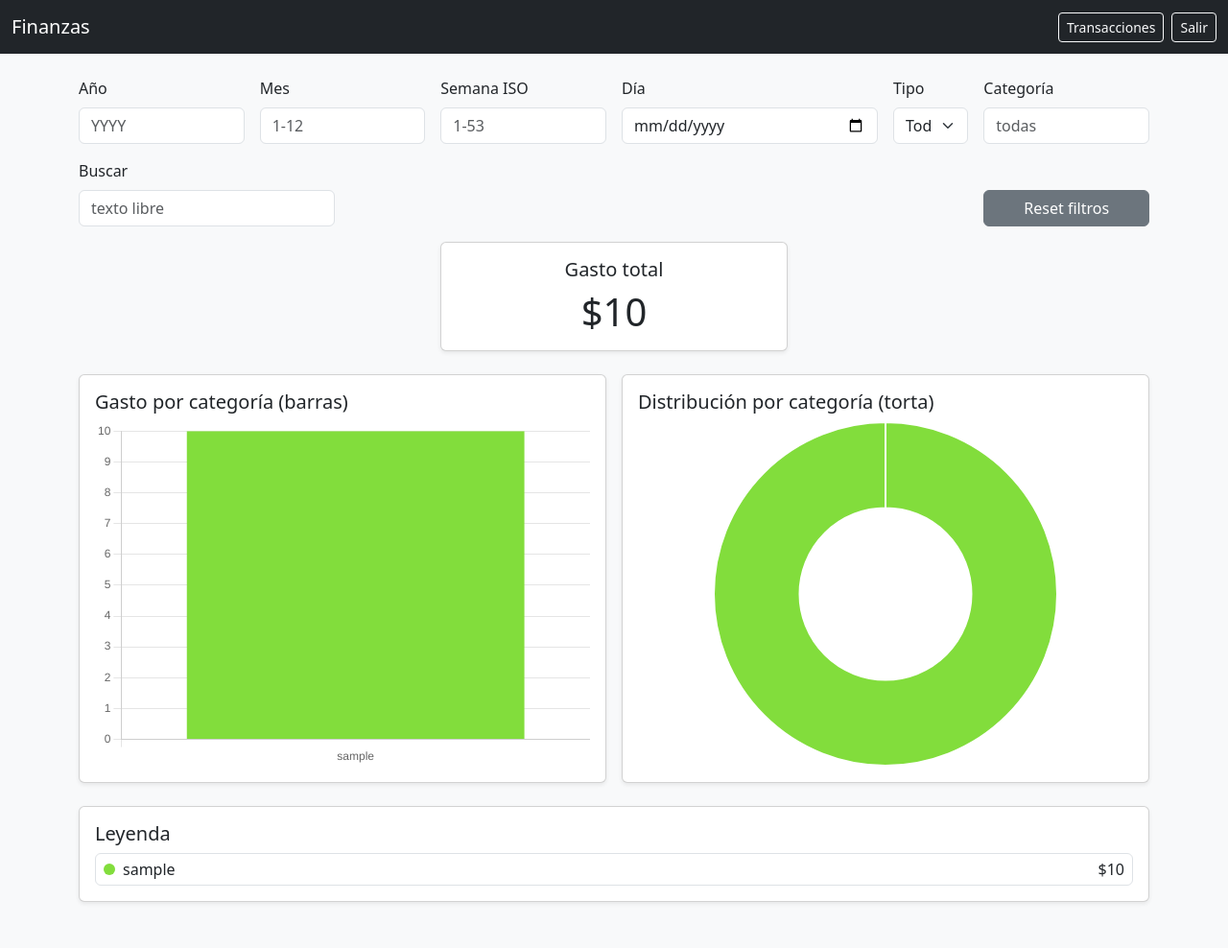
After one commit to tsunayoshi21/catitaycris_expenses_app, a Flask app: page /dashboard in a window 1280 px wide. The commit adds this page. Shown: the whole page at 96% size. Run offline with Flask 3, Linux system fonts and the light colour scheme; a user stored in the database is signed in; tables that the repository leaves empty hold one stand-in row (values such as "Sample post").

Commit message:
mejoras en el frontend

```diff
--- a/app/config.py
+++ b/app/config.py
@@ -4,6 +4,7 @@ from dotenv import load_dotenv
 load_dotenv()
 
 class Config:
+    SECRET_KEY = os.getenv('SECRET_KEY', 'dev-change-me')
     SQLALCHEMY_DATABASE_URI = os.getenv('DATABASE_URL', 'sqlite:///finanzas.db')
     SQLALCHEMY_TRACK_MODIFICATIONS = False
     TELEGRAM_BOT_TOKEN = os.getenv('TELEGRAM_BOT_TOKEN')
@@ -13,4 +14,5 @@ class Config:
     IMAP_FOLDER = os.getenv('IMAP_FOLDER', 'INBOX')
     APP_ENCRYPTION_KEY = os.getenv('APP_ENCRYPTION_KEY')
     POLL_INTERVAL = int(os.getenv('POLL_INTERVAL', '60'))  # seconds
-    ALLOWED_BANK_SENDERS = [s.strip().lower() for s in os.getenv('BANK_SENDERS').split(',')]
+    _senders = (os.getenv('BANK_SENDERS') or '').strip().lower()
+    ALLOWED_BANK_SENDERS = [s.strip() for s in _senders.split(',') if s.strip()]
--- a/app/models.py
+++ b/app/models.py
@@ -3,6 +3,7 @@ from datetime import datetime, timezone
 import os
 import bcrypt
 from cryptography.fernet import Fernet, InvalidToken
+from flask_login import UserMixin
 
 # Utilidad de cifrado simétrico para credenciales sensibles (IMAP password)
 # Generar clave una vez y ponerla en variable de entorno APP_ENCRYPTION_KEY (32 url-safe base64 bytes de Fernet)
@@ -43,7 +44,7 @@ class Account(db.Model):
             raise RuntimeError('No se pudo descifrar credenciales (clave incorrecta)')
 
 
-class User(db.Model):
+class User(UserMixin, db.Model):
     __tablename__ = 'users'
     id = db.Column(db.Integer, primary_key=True)
     username = db.Column(db.String(80), unique=True, nullable=False, index=True)
--- a/app/routes.py
+++ b/app/routes.py
@@ -1,17 +1,139 @@
-from flask import Blueprint, jsonify, render_template
-from .models import Transaction
+from flask import Blueprint, jsonify, render_template, request, redirect, url_for, flash
+from flask_login import login_user, logout_user, login_required, current_user
+from .models import Transaction, User
+from .services.database import db
 import logging
+from datetime import datetime, date, time, timedelta, timezone
 
 # Logger para este módulo
 logger = logging.getLogger(__name__)
 
 bp = Blueprint('main', __name__)
 
+
 @bp.route('/')
+@login_required
 def index():
     return render_template('dashboard.html')
 
+
+@bp.route('/dashboard')
+@login_required
+def dashboard():
+    return render_template('dashboard.html')
+
+
+@bp.route('/login', methods=['GET', 'POST'])
+def login():
+    if request.method == 'POST':
+        username = request.form.get('username', '').strip()
+        password = request.form.get('password', '').strip()
+        user = User.query.filter_by(username=username).first()
+        if user and user.check_password(password):
+            login_user(user)
+            return redirect(url_for('main.index'))
+        flash('Credenciales inválidas', 'danger')
+    return render_template('login.html')
+
+
+@bp.route('/logout')
+@login_required
+def logout():
+    logout_user()
+    return redirect(url_for('main.login'))
+
+
+@bp.route('/transactions')
+@login_required
+def transactions_page():
+    return render_template('transactions.html')
+
+
+def _parse_date_filters(args):
+    """Devuelve (start_utc, end_utc) o (None, None) según filtros year/month/week/day."""
+    try:
+        day_str = args.get('day')
+        year = args.get('year', type=int)
+        month = args.get('month', type=int)
+        week = args.get('week', type=int)
+
+        if day_str:
+            d = datetime.fromisoformat(day_str).date()
+            start = datetime.combine(d, time.min, tzinfo=timezone.utc)
+            end = start + timedelta(days=1)
+            return start, end
+        if year and week:
+            # ISO week (Mon-Sun)
+            d = date.fromisocalendar(year, week, 1)
+            start = datetime.combine(d, time.min, tzinfo=timezone.utc)
+            end = start + timedelta(days=7)
+            return start, end
+        if year and month:
+            d = date(year, month, 1)
+            if month == 12:
+                d2 = date(year + 1, 1, 1)
+            else:
+                d2 = date(year, month + 1, 1)
+            start = datetime.combine(d, time.min, tzinfo=timezone.utc)
+            end = datetime.combine(d2, time.min, tzinfo=timezone.utc)
+            return start, end
+        if year:
+            start = datetime(year, 1, 1, tzinfo=timezone.utc)
+            end = datetime(year + 1, 1, 1, tzinfo=timezone.utc)
+            return start, end
+        return None, None
+    except Exception as e:
+        logger.debug('Error parseando filtros de fecha: %s', e)
+        return None, None
+
+
 @bp.route('/api/transactions')
+@login_required
 def api_transactions():
-    txs = Transaction.query.order_by(Transaction.date.desc()).limit(200).all()
+    # Filtros
+    q = (request.args.get('q') or '').strip().lower()
+    category = (request.args.get('category') or '').strip().lower()
+    ttype = request.args.get('type')
+
+    start, end = _parse_date_filters(request.args)
+
+    query = Transaction.query.filter_by(user_id=current_user.id)
+
+    if start and end:
+        query = query.filter(Transaction.date >= start, Transaction.date < end)
+    if category:
+        query = query.filter(db.func.lower(Transaction.category).contains(category))
+    if ttype:
+        query = query.filter(Transaction.type == ttype)
+
+    txs = query.order_by(Transaction.date.desc()).limit(2000).all()
+
+    if q:
+        def match_q(t: Transaction) -> bool:
+            blob = f"{t.merchant or ''} {t.description or ''} {t.category or ''} {t.type or ''}".lower()
+            return q in blob
+        txs = [t for t in txs if match_q(t)]
+
     return jsonify([t.to_dict() for t in txs])
+
+
+@bp.route('/api/update_transaction', methods=['POST'])
+@login_required
+def api_update_transaction():
+    data = request.get_json(force=True)
+    tx_id = data.get('id')
+    if not tx_id:
+        return jsonify({'ok': False, 'error': 'id requerido'}), 400
+
+    tx = Transaction.query.filter_by(id=tx_id, user_id=current_user.id).first()
+    if not tx:
+        return jsonify({'ok': False, 'error': 'no encontrado'}), 404
+
+    # Campos editables
+    if 'description' in data:
+        tx.description = (data['description'] or '').strip() or None
+    if 'category' in data:
+        tx.category = (data['category'] or '').strip() or None
+
+    db.session.commit()
+    return jsonify({'ok': True, 'transaction': tx.to_dict()})
--- /dev/null
+++ b/app/templates/base.html
@@ -0,0 +1,25 @@
+<!doctype html>
+<html lang="es">
+<head>
+  <meta charset="utf-8" />
+  <title>{% block title %}Finanzas{% endblock %}</title>
+  <meta name="viewport" content="width=device-width, initial-scale=1">
+  <link href="https://cdn.jsdelivr.net/npm/bootstrap@5.3.3/dist/css/bootstrap.min.css" rel="stylesheet">
+  {% block head %}{% endblock %}
+</head>
+<body class="bg-light">
+<nav class="navbar navbar-expand-lg navbar-dark bg-dark">
+  <div class="container-fluid">
+    <a class="navbar-brand" href="/">Finanzas</a>
+    <div class="d-flex gap-2">
+      <a href="/transactions" class="btn btn-outline-light btn-sm">Transacciones</a>
+      <a href="/logout" class="btn btn-outline-light btn-sm">Salir</a>
+    </div>
+  </div>
+</nav>
+<div class="container py-4">
+  {% block content %}{% endblock %}
+</div>
+{% block scripts %}{% endblock %}
+</body>
+</html>
--- a/app/templates/dashboard.html
+++ b/app/templates/dashboard.html
@@ -1,63 +1,186 @@
-<!doctype html>
-<html lang="es">
-<head>
-  <meta charset="utf-8" />
-  <title>Dashboard Finanzas</title>
+{% extends 'base.html' %}
+{% block title %}Dashboard - Finanzas{% endblock %}
+
+{% block head %}
+  <script src="https://cdn.jsdelivr.net/npm/chart.js@4.4.1/dist/chart.umd.min.js"></script>
   <style>
-    body { font-family: system-ui, Arial; margin: 1rem; background:#f5f7fa; }
-    h1 { font-size: 1.4rem; }
-    table { border-collapse: collapse; width:100%; background:white; }
-    th, td { border:1px solid #ddd; padding:6px; font-size:0.85rem; }
-    th { background:#222; color:white; position:sticky; top:0; }
-    .amount.neg { color:#c0392b; }
-    .amount.pos { color:#27ae60; }
-    .pill { padding:2px 6px; border-radius:12px; background:#eee; font-size:0.7rem; }
-    #filters { margin:0 0 1rem; display:flex; gap:1rem; flex-wrap:wrap; }
-    footer { margin-top:2rem; font-size:0.7rem; color:#666; }
+    /* Igualar tamaño/altura de gráficos y mejorar estética */
+    .chart-container { position: relative; height: 360px; }
+    @media (min-width: 1400px){ .chart-container { height: 420px; } }
   </style>
-</head>
-<body>
-<h1>Gastos personales</h1>
-<div id="filters">
-  <label>Buscar <input id="q" /></label>
-  <label>Tipo
-    <select id="type">
+{% endblock %}
+
+{% block content %}
+  <div class="row g-3 align-items-end mb-3">
+    <div class="col-6 col-md-2">
+      <label class="form-label">Año</label>
+      <input id="year" type="number" class="form-control" placeholder="YYYY">
+    </div>
+    <div class="col-6 col-md-2">
+      <label class="form-label">Mes</label>
+      <input id="month" type="number" class="form-control" placeholder="1-12">
+    </div>
+    <div class="col-6 col-md-2">
+      <label class="form-label">Semana ISO</label>
+      <input id="week" type="number" class="form-control" placeholder="1-53">
+    </div>
+    <div class="col-6 col-md-3">
+      <label class="form-label">Día</label>
+      <input id="day" type="date" class="form-control">
+    </div>
+    <div class="col-6 col-md-1">
+      <label class="form-label">Tipo</label>
+      <select id="type" class="form-select">
         <option value="">Todos</option>
         <option value="debito">Débito</option>
         <option value="credito">Crédito</option>
         <option value="transferencia">Transferencia</option>
       </select>
-  </label>
-  <label>Categoría <input id="cat" /></label>
     </div>
-<table id="tbl">
-  <thead><tr><th>Fecha</th><th>Monto</th><th>Comercio</th><th>Tipo</th><th>Categoría</th><th>Descripción</th></tr></thead>
-  <tbody></tbody>
-</table>
-<footer>Actualiza cada 30s automáticamente</footer>
+    <div class="col-6 col-md-2">
+      <label class="form-label">Categoría</label>
+      <input id="category" class="form-control" placeholder="todas">
+    </div>
+    <div class="col-12 col-md-3">
+      <label class="form-label">Buscar</label>
+      <input id="q" class="form-control" placeholder="texto libre">
+    </div>
+    <div class="col-12 col-md-2 ms-auto">
+      <button id="resetFilters" class="btn btn-secondary w-100">Reset filtros</button>
+    </div>
+  </div>
+
+  <!-- Resumen -->
+  <div class="row g-3 mb-4">
+    <div class="col-12 col-md-4 offset-md-4">
+      <div class="card shadow-sm">
+        <div class="card-body text-center">
+          <h5 class="card-title">Gasto total</h5>
+          <div id="total" class="display-6">$0</div>
+        </div>
+      </div>
+    </div>
+  </div>
+
+  <!-- Gráficos alineados y del mismo tamaño -->
+  <div class="row g-3 mb-4 align-items-stretch">
+    <div class="col-12 col-xl-6">
+      <div class="card shadow-sm h-100">
+        <div class="card-body">
+          <h5 class="card-title">Gasto por categoría (barras)</h5>
+          <div class="chart-container">
+            <canvas id="catChart"></canvas>
+          </div>
+        </div>
+      </div>
+    </div>
+    <div class="col-12 col-xl-6">
+      <div class="card shadow-sm h-100">
+        <div class="card-body">
+          <h5 class="card-title">Distribución por categoría (torta)</h5>
+          <div class="chart-container">
+            <canvas id="pieChart"></canvas>
+          </div>
+        </div>
+      </div>
+    </div>
+  </div>
+
+  <!-- Leyenda a ancho completo -->
+  <div class="row g-3 mb-4">
+    <div class="col-12">
+      <div class="card shadow-sm">
+        <div class="card-body">
+          <h5 class="card-title">Leyenda</h5>
+          <div id="legend" class="d-flex flex-column gap-2"></div>
+        </div>
+      </div>
+    </div>
+  </div>
+{% endblock %}
+
+{% block scripts %}
 <script>
-async function load(){
-  const r = await fetch('/api/transactions');
-  const data = await r.json();
-  render(data);
+function hashString(s){
+  let h = 0; for(let i=0;i<s.length;i++){ h = ((h<<5)-h) + s.charCodeAt(i); h|=0; }
+  return h;
 }
-function render(data){
-  const q = document.getElementById('q').value.toLowerCase();
-  const type = document.getElementById('type').value;
-  const cat = document.getElementById('cat').value.toLowerCase();
-  const body = document.querySelector('#tbl tbody');
-  body.innerHTML='';
-  data.filter(t => (!q || JSON.stringify(t).toLowerCase().includes(q)) && (!type || t.type===type) && (!cat || (t.category||'').toLowerCase().includes(cat)))
-    .forEach(t => {
-      const tr=document.createElement('tr');
-      const amtCls = t.amount < 0 ? 'neg':'pos';
-      tr.innerHTML = `<td>${new Date(t.date).toLocaleString()}</td><td class="amount ${amtCls}">${t.amount.toFixed(2)}</td><td>${t.merchant||''}</td><td><span class="pill">${t.type||''}</span></td><td>${t.category||''}</td><td>${t.description||''}</td>`;
-      body.appendChild(tr);
+function colorForCategory(cat){
+  const hue = Math.abs(hashString(cat)) % 360;
+  return `hsl(${hue} 70% 55%)`;
+}
+async function fetchTx(){
+  const p = new URLSearchParams();
+  const y = document.getElementById('year').value; if(y) p.set('year', y);
+  const m = document.getElementById('month').value; if(m) p.set('month', m);
+  const w = document.getElementById('week').value; if(w) p.set('week', w);
+  const d = document.getElementById('day').value; if(d) p.set('day', d);
+  const t = document.getElementById('type').value; if(t) p.set('type', t);
+  const c = document.getElementById('category').value; if(c) p.set('category', c);
+  const q = document.getElementById('q').value; if(q) p.set('q', q);
+  const r = await fetch('/api/transactions?'+p.toString());
+  if(r.status === 401){ window.location = '/login'; return []; }
+  return await r.json();
+}
+function peso(v){
+  return new Intl.NumberFormat('es-CL', {style:'currency', currency:'CLP', maximumFractionDigits:0}).format(v);
+}
+let barChart; let pieChart;
+function updateLegend(labels, colors, values){
+  const el = document.getElementById('legend'); if(!el) return;
+  el.innerHTML = '';
+  labels.forEach((lab, i)=>{
+    const item = document.createElement('div');
+    item.className = 'd-flex align-items-center justify-content-between border rounded px-2 py-1';
+    const left = document.createElement('div'); left.className = 'd-flex align-items-center gap-2';
+    const swatch = document.createElement('span'); swatch.style.cssText = `display:inline-block;width:12px;height:12px;border-radius:50%;background:${colors[i]}`;
+    const name = document.createElement('span'); name.textContent = lab;
+    const val = document.createElement('span'); val.textContent = peso(values[i]);
+    left.appendChild(swatch); left.appendChild(name);
+    item.appendChild(left); item.appendChild(val);
+    el.appendChild(item);
   });
 }
-['q','type','cat'].forEach(id=>document.getElementById(id).addEventListener('input', load));
-load();
-setInterval(load, 30000);
+async function render(){
+  const data = await fetchTx();
+  const total = data.reduce((s,t)=> s + (t.amount||0), 0);
+  document.getElementById('total').textContent = peso(total);
+  const byCat = {};
+  data.forEach(t=>{ const c=(t.category||'otros').toLowerCase(); byCat[c]=(byCat[c]||0)+(t.amount||0); });
+  const labels = Object.keys(byCat);
+  const values = labels.map(k=> byCat[k]);
+  const colors = labels.map(cat=> colorForCategory(cat));
+  // Bar chart
+  const barCfg = {
+    type:'bar',
+    data:{ labels, datasets:[{ label:'CLP', data: values, backgroundColor: colors }]},
+    options:{ responsive:true, maintainAspectRatio:false, plugins:{ legend:{ display:false } } }
+  };
+  // Pie chart
+  const pieCfg = {
+    type:'doughnut',
+    data:{ labels, datasets:[{ data: values, backgroundColor: colors }]},
+    options:{ responsive:true, maintainAspectRatio:false, plugins:{ legend:{ display:false } } }
+  };
+  const barCtx = document.getElementById('catChart').getContext('2d');
+  const pieCtx = document.getElementById('pieChart').getContext('2d');
+  if(barChart){ barChart.destroy(); }
+  if(pieChart){ pieChart.destroy(); }
+  barChart = new Chart(barCtx, barCfg);
+  pieChart = new Chart(pieCtx, pieCfg);
+  updateLegend(labels, colors, values);
+}
+['year','month','week','day','type','category','q'].forEach(id=> document.getElementById(id).addEventListener('input', render));
+
+document.getElementById('resetFilters').addEventListener('click', function(){
+  ['year','month','week','day','type','category','q'].forEach(id=>{
+    const el = document.getElementById(id);
+    if(!el) return;
+    if(el.tagName === 'SELECT') el.selectedIndex = 0; else el.value = '';
+  });
+  render();
+});
+
+render();
 </script>
-</body>
-</html>
+{% endblock %}
--- a/main.py
+++ b/main.py
@@ -1,5 +1,6 @@
 import threading
-from flask import Flask
+from flask import Flask, jsonify, redirect, url_for, request
+from flask_login import LoginManager
 from app.config import Config
 from app.services.database import db
 from app.models import Account, User, Transaction
@@ -55,10 +56,10 @@ def configure_global_logging():
     # Configurar loggers específicos para nuestros módulos
     app_loggers = [
         '__main__',
-        'app.email_poller',
-        'app.telegram_bot',
-        'app.database',
-        'app.llm',
+        'app.services.email_poller',
+        'app.services.telegram_bot',
+        'app.services.database',
+        'app.services.llm',
         'app.routes',
         'app.models'
     ]
@@ -87,23 +88,45 @@ def configure_global_logging():
     logger.info("Logging configurado - nivel: %s, filtrado solo app", level_name)
 
 
+login_manager = LoginManager()
+login_manager.login_view = 'main.login'
+
+@login_manager.user_loader
+def load_user(user_id):
+    try:
+        return User.query.get(int(user_id))
+    except Exception:
+        return None
+
+@login_manager.unauthorized_handler
+def unauthorized():
+    # Responder JSON para endpoints API
+    if request.path.startswith('/api/'):
+        return jsonify({'ok': False, 'error': 'unauthorized'}), 401
+    return redirect(url_for('main.login'))
+
+
 def create_app(start_services: bool = True):
     # Configurar logging global antes de crear la app
     configure_global_logging()
 
     app = Flask(__name__, template_folder=os.path.join(os.path.dirname(__file__), 'app', 'templates'))
     app.config.from_object(Config)
+
+    # Inicializar extensiones
     db.init_app(app)
+    login_manager.init_app(app)
+
+    # Registrar blueprints
     app.register_blueprint(bp)
 
     with app.app_context():
         db.create_all()
         # Si no hay cuenta, el admin deberá crearla manualmente por ahora.
 
-    # Lanzar bot
+    # Lanzar bot y poller
     if start_services:
         build_and_run_bot(app)
-        # Lanzar poller
         t = threading.Thread(target=run_poller, args=(app,), daemon=True)
         t.start()
 
--- a/requirements.txt
+++ b/requirements.txt
@@ -1,5 +1,6 @@
 Flask==3.0.3
 Flask-SQLAlchemy==3.1.1
+Flask-Login==0.6.3
 requests==2.32.3
 python-dotenv==1.0.1
 bcrypt==4.1.3
```
Also changed, not shown: app/templates/login.html (added, +32 -0 lines), app/templates/transactions.html (added, +113 -0 lines), app/static/favicon.ico (added). Lines whose indentation alone changed are shown as unchanged.
